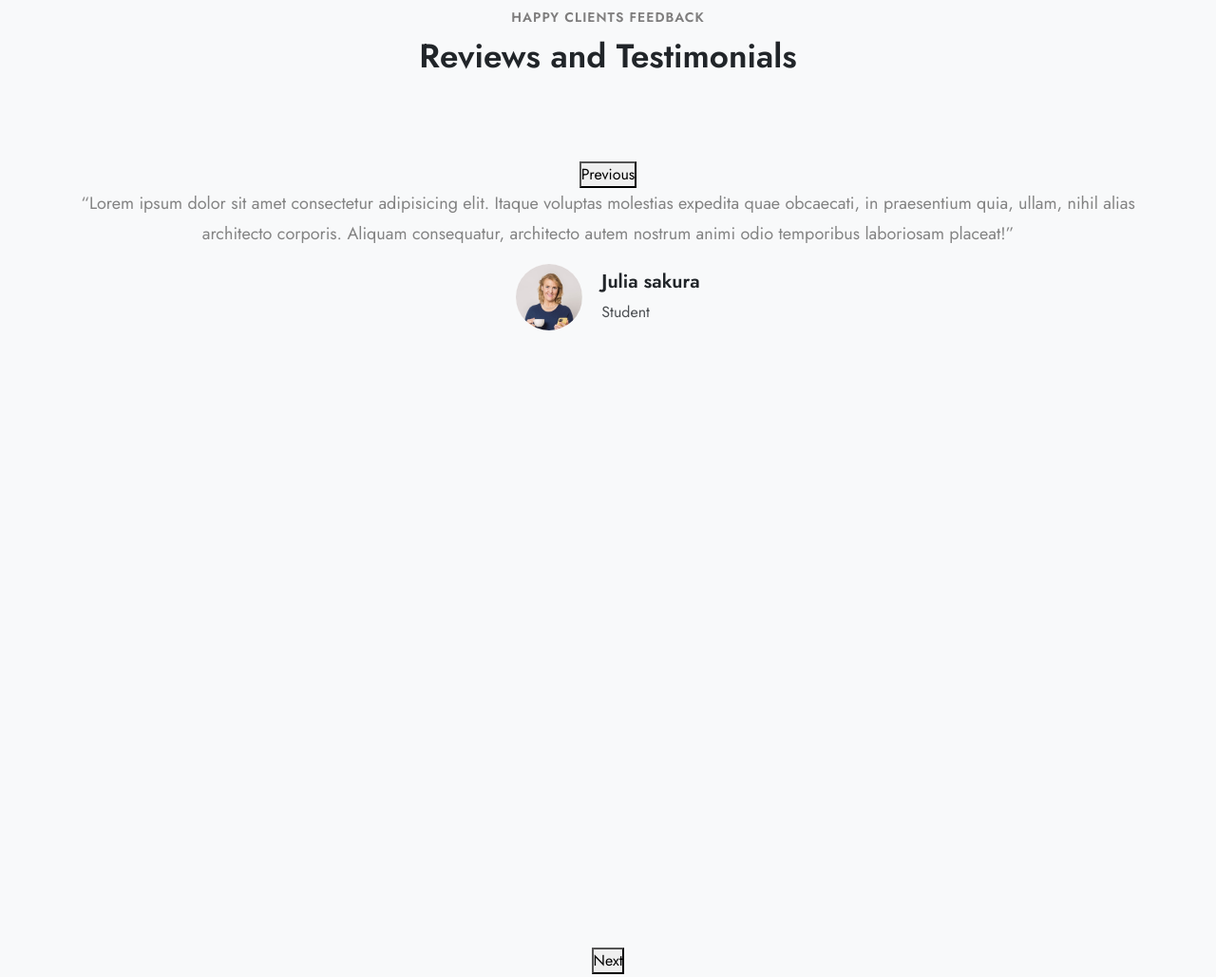
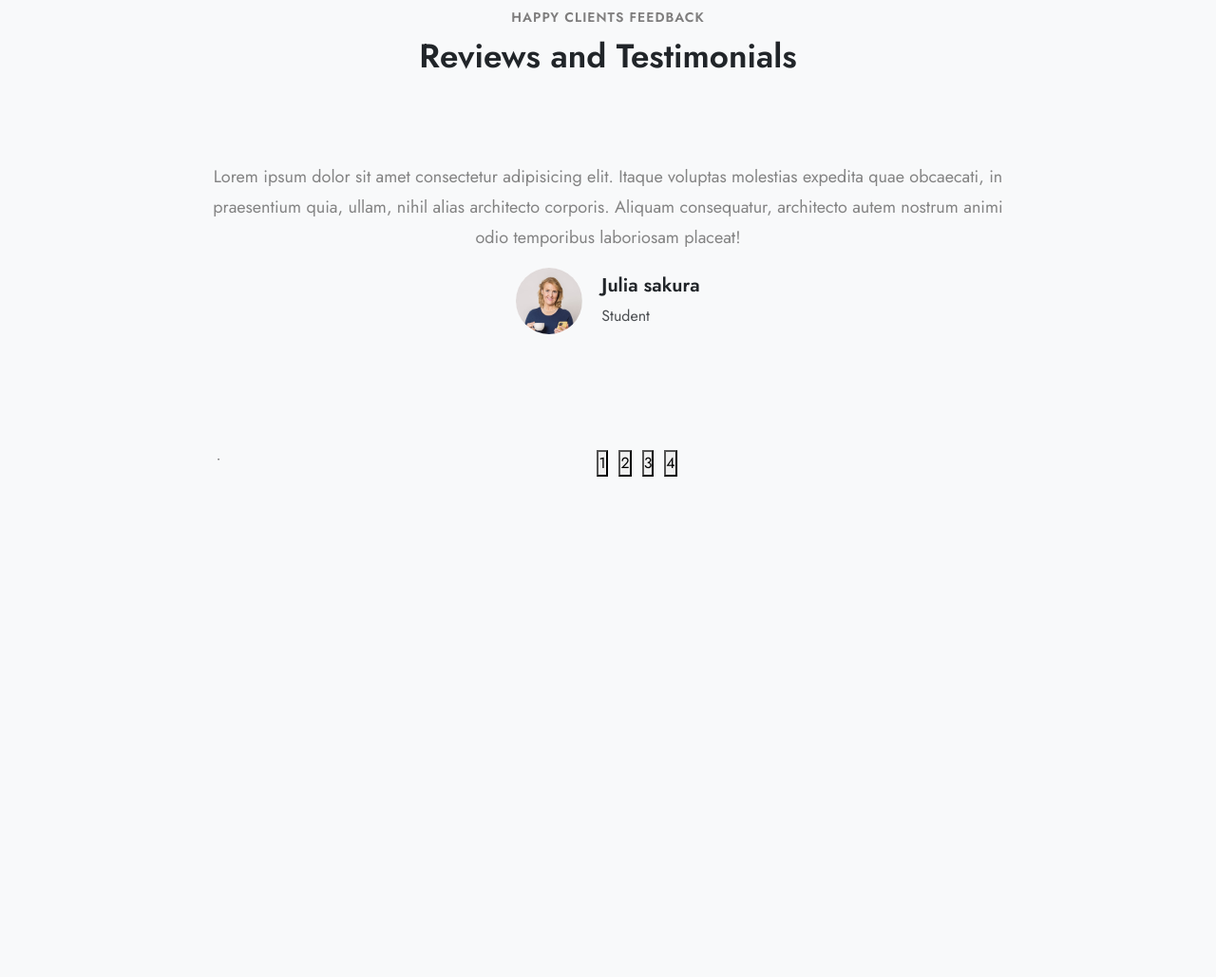
Before and after one commit to ducanhRabbit/bc28_capstone-1, a plain HTML site: page index.html in a window 1280 px wide. Shown: the part 1475-2504 px from the top of the page at 95% size. Drawn offline with nearby package versions, Linux system fonts and the light colour scheme.

Commit message:
Chinh sua

```diff
--- a/css/style.css
+++ b/css/style.css
@@ -156,7 +156,7 @@ html {}
     position: relative;
 }
 
-.banner__overlay{
+.banner__overlay {
     position: absolute;
     top: 0;
     left: 0;
@@ -207,12 +207,12 @@ html {}
 }
 
 
-.slide__content{
+.slide__content {
     position: relative;
     z-index: 30;
 }
 
-.slide__title{
+.slide__title {
     max-width: 800px;
     font-size: 65px;
     margin-bottom: 18px;
@@ -222,7 +222,7 @@ html {}
     z-index: 30;
 }
 
-.slide__text{
+.slide__text {
     font-size: 20px;
     line-height: 30px;
     color: #fff;
@@ -231,7 +231,7 @@ html {}
     letter-spacing: 0.3px;
 }
 
-.slide__btn{
+.slide__btn {
     padding: 15px 50px;
     background-color: var(--primary-color);
     border-radius: 8px;
@@ -254,20 +254,29 @@ html {}
     border-color: #00732c;
 }
 
-.btn-check:focus+.btn-primary,.btn-primary:focus {
+.btn-check:focus+.btn-primary,
+.btn-primary:focus {
     color: #fff;
     background-color: #008030;
     border-color: #00732c;
     box-shadow: 0 0 0 0.2rem rgb(38 179 92 / 50%);
 }
 
-.btn-check:active+.btn-primary,.btn-check:checked+.btn-primary,.btn-primary.active,.btn-primary:active,.show>.btn-primary.dropdown-toggle {
+.btn-check:active+.btn-primary,
+.btn-check:checked+.btn-primary,
+.btn-primary.active,
+.btn-primary:active,
+.show>.btn-primary.dropdown-toggle {
     color: #fff;
     background-color: #008030;
     border-color: #00732c;
 }
 
-.btn-check:active+.btn-primary:focus,.btn-check:checked+.btn-primary:focus,.btn-primary.active:focus,.btn-primary:active:focus,.show>.btn-primary.dropdown-toggle:focus {
+.btn-check:active+.btn-primary:focus,
+.btn-check:checked+.btn-primary:focus,
+.btn-primary.active:focus,
+.btn-primary:active:focus,
+.show>.btn-primary.dropdown-toggle:focus {
     box-shadow: 0 0 0 0.2rem rgb(38 179 92 / 50%);
 }
 
@@ -279,7 +288,7 @@ html {}
     width: 100%;
 }
 
-.shape path{
+.shape path {
     fill: var(--bg-color);
 }
 
@@ -414,7 +423,7 @@ html {}
     background-image: linear-gradient(-224deg, #e77654, #e5529a);
 }
 
- .progress-bar::before{
+.progress-bar::before {
     content: "";
     height: 28px;
     width: 28px;
@@ -422,7 +431,7 @@ html {}
     opacity: .3;
 }
 
-.progress-bar::after{
+.progress-bar::after {
     content: "";
     height: 13px;
     width: 13px;
@@ -430,7 +439,8 @@ html {}
     background-color: var(--bg-color);
 }
 
-.progress-bar-1::before,.progress-bar-1::after{
+.progress-bar-1::before,
+.progress-bar-1::after {
     position: absolute;
     right: 20%;
     top: 90%;
@@ -438,7 +448,8 @@ html {}
     transform: translate(50%, -50%)
 }
 
-.progress-bar-2::before,.progress-bar-2::after{
+.progress-bar-2::before,
+.progress-bar-2::after {
     position: absolute;
     right: 5%;
     top: 90%;
@@ -446,7 +457,8 @@ html {}
     transform: translate(50%, -50%)
 }
 
-.progress-bar-3::before,.progress-bar-3::after{
+.progress-bar-3::before,
+.progress-bar-3::after {
     position: absolute;
     right: 40%;
     top: 90%;
@@ -454,7 +466,8 @@ html {}
     transform: translate(50%, -50%)
 }
 
-.progress-bar-4::before,.progress-bar-4::after{
+.progress-bar-4::before,
+.progress-bar-4::after {
     position: absolute;
     right: 15%;
     top: 90%;
@@ -464,18 +477,53 @@ html {}
 
 
 /* Feedback  */
-.feedback__bg{
+.feedback__bg {
     background-color: #f8f9fa;
 }
 
-.feedback__content{
+.feedback__inner {
     padding: 40px 30px;
-    max-width: 900px;
-    margin: auto;
+    max-width: 900px !important;
     text-align: center;
+    position: relative;
 }
 
-.feedback__item blockquote{
+.slick-dots {
+    position: absolute;
+    bottom: 500px;
+    list-style: none;
+    display: block;
+    text-align: center;
+    padding: 0;
+    width: 100%;
+ }
+
+ .slick-dots li {
+     display: inline-block;
+     text-align: center;
+     height: 20px;
+     width: 20px;
+     margin: 0 2px;
+     padding: 0;
+     cursor: pointer;
+}
+
+.slick-dots li button::before {
+        position: absolute;
+        top: 0;
+        left: 0;
+        content: "•";
+        width: 20px;
+        height: 20px;
+        font-family: "slick";
+        font-size: 6px;
+        line-height: 20px;
+        text-align: center;
+        color: black;
+        opacity: 0.25;
+}
+
+.feedback__item blockquote {
     text-align: center;
 }
 
@@ -484,9 +532,10 @@ html {}
     line-height: 32px;
     color: var(--font-color);
     opacity: .8;
+    quotes: none;
 }
 
-.fb__content{
+.fb__content {
     display: grid;
     grid-auto-flow: column;
     justify-content: center;
@@ -494,7 +543,7 @@ html {}
     grid-gap: 20px;
 }
 
-.fb__img{
+.fb__img {
     width: 70px;
     height: 70px;
     display: inline-block;
@@ -503,20 +552,21 @@ html {}
     border-radius: 50%;
 }
 
-.fb__info{
+.fb__info {
     align-self: center;
 }
 
-.fb__info h3{
+.fb__info h3 {
     font-weight: 600;
     font-size: 20px;
 }
 
-.fb__info p{
+.fb__info p {
     font-style: normal;
     margin-bottom: 0;
     opacity: 0.8;
 }
+
 
 
 
@@ -535,11 +585,11 @@ html {}
 
 }
 
-.card__header img{
+.card__header img {
     width: 100%;
 }
 
-.card__header img:hover{
+.card__header img:hover {
     transform: scale(1.1);
     transition: 0.4s ease-in-out;
     cursor: pointer;
@@ -548,6 +598,7 @@ html {}
 .card__body {
     min-height: 1px;
     padding: 1rem 1.25rem;
+    transition: all 0.3s linear;
 }
 
 .card__body p a {
@@ -566,9 +617,9 @@ html {}
     margin-top: 10px;
 }
 
-.card__body a:hover{
+.card__body a:hover {
     color: #009f4d;
-    transition: all 0.3s linear;
+
 }
 
 .card__body p a:hover {
@@ -599,19 +650,19 @@ html {}
     text-transform: capitalize;
 }
 
-.card__icon a:hover{
+.card__icon a:hover {
     color: #009f4d;
     transition: all 0.2s linear;
 }
 
-.card__date{
+.card__date {
     line-height: 27px;
     color: var(--font-color);
     opacity: .8;
 }
 
 /* Subcribe  */
-.subcribe{
+.subcribe {
     background-image: url(../img/map.png);
     background-color: #151421;
     background-size: contain;
@@ -619,24 +670,24 @@ html {}
     background-position: center;
 }
 
-.sub__title{
+.sub__title {
     max-width: 700px;
     margin: 0 auto;
 }
 
-.sub__title h3{
+.sub__title h3 {
     color: #fff;
     font-size: 35px;
     line-height: 45px;
     font-weight: 700;
 }
 
-.sub__title p{
+.sub__title p {
     color: #eee;
     opacity: 0.8;
 }
 
-.form-sub{
+.form-sub {
     position: relative;
     display: grid;
     grid-template-columns: 50px 1fr auto;
@@ -644,7 +695,7 @@ html {}
     margin: auto;
 }
 
-.input-group-text{
+.input-group-text {
     color: #999;
     background-color: rgba(0, 0, 0, 0.25);
     border-color: rgba(255, 255, 255, 0.15);
@@ -653,7 +704,7 @@ html {}
     border-bottom-right-radius: 0;
 }
 
-.form-sub input{
+.form-sub input {
     padding: 14px 20px;
     font-size: 16px;
     line-height: 28px;
@@ -668,7 +719,7 @@ html {}
     border-left: none;
 }
 
-.btn_sub{
+.btn_sub {
     border-top-left-radius: 0;
     border-bottom-left-radius: 0;
     padding: 0 25px;
@@ -676,18 +727,18 @@ html {}
 }
 
 /* Footer  */
-footer{
+footer {
     background: #151421;
     border-top: 1px solid rgba(249, 249, 249, 0.1);
 }
 
-.footer__1 p{
+.footer__1 p {
     font-size: 18px;
     line-height: 28px;
     color: #97a1a9;
 }
 
-.footer__logo span{
+.footer__logo span {
     color: var(--primary-color);
     margin-right: 5px;
     vertical-align: bottom;
@@ -705,13 +756,13 @@ footer{
     opacity: .6;
 }
 
-.footer__social a:hover{
+.footer__social a:hover {
     transition: 0.3s;
     color: #fff;
     opacity: 1;
 }
 
-.logo__bottom{
+.logo__bottom {
     color: #eee !important;
     text-transform: none;
     display: block;
@@ -721,7 +772,7 @@ footer{
     opacity: .9;
 }
 
-.footer__title{
+.footer__title {
     font-size: 22px;
     line-height: 28px;
     margin-bottom: 25px;
@@ -732,7 +783,7 @@ footer{
     letter-spacing: .5px;
 }
 
-.info__link{
+.info__link {
     font-size: 18px;
     line-height: 28px;
     color: #97a1a9;
@@ -740,22 +791,22 @@ footer{
     text-decoration: none;
 }
 
-.info__link:hover{
+.info__link:hover {
     color: #fff;
     opacity: 1;
     transition: all 0.4s linear;
 }
 
-.footer__2 ul{
+.footer__2 ul {
     margin: 0;
     padding: 0;
 }
 
-.footer__categories li{
+.footer__categories li {
     margin-bottom: 10px;
 }
 
-.footer__categories a{
+.footer__categories a {
     text-decoration: none;
     font-size: 18px;
     line-height: 28px;
@@ -763,18 +814,18 @@ footer{
     opacity: .8;
 }
 
-.footer__categories a:hover{
+.footer__categories a:hover {
     color: #fff;
     opacity: 1;
     transition: all 0.4s linear
 }
 
-.footer__copyright{
+.footer__copyright {
     padding: 1.5em 0;
     border-top: 1px solid rgba(249, 249, 249, 0.1);
 }
 
-.footer__copyright p{
+.footer__copyright p {
     align-self: center;
     color: #7f8a94;
     font-size: 17px;
@@ -783,7 +834,7 @@ footer{
     margin: 0;
 }
 
-.footer__copyright a{
+.footer__copyright a {
     text-decoration: none;
     font-size: 18px;
     line-height: 28px;
@@ -791,28 +842,38 @@ footer{
     opacity: 0.8;
 }
 
-.footer__copyright a:hover{
+.footer__copyright a:hover {
     color: #fff;
 }
 
-#movetop{
+.movetop {
     position: fixed;
     bottom: 20px;
     right: 20px;
+    visibility: hidden;
+    opacity: 0;
+}
+
+.movetop i {
     cursor: pointer;
+    font-size: 22px;
     color: #fff;
     width: 50px;
     height: 50px;
+    text-align: center;
     background: var(--primary-color);
-    line-height: 36px;
-    border-radius: 35px;
+    line-height: 45px;
+    border-radius: 50%;
+
 }
 
-#movetop span{
-   font-size: 22px;
-   position: absolute;
-   top: 14px;
-   left: 17px;
+.cd-top--is-visible {
+    visibility: visible;
+    opacity: 1;
+}
+
+.cd-top--fade-out {
+    opacity: .5;
 }
 
 /* Media query */
--- a/index.html
+++ b/index.html
@@ -237,7 +237,7 @@
                 <h5 class="title-small text-center mb-1">Happy Clients Feedback</h5>
                 <h3 class="title-big text-center mb-sm-5 mb-4">Reviews and Testimonials</h3>
                 <div class="feedback__slide">
-                    <div class="container feedback__content">
+                    <div class="container feedback__inner">
                         <div class="feedback__item active">
                             <blockquote>
                                 <q>Lorem ipsum dolor sit amet consectetur adipisicing elit. Itaque voluptas molestias
@@ -272,7 +272,7 @@
                                 </div>
                             </div>
                         </div>
-                        <div class=" feedback__item">
+                        <div class="feedback__item">
                             <blockquote>
                                 <q>Lorem ipsum dolor sit amet consectetur adipisicing elit. Itaque voluptas molestias
                                     expedita quae obcaecati, in praesentium quia, ullam, nihil alias architecto
@@ -515,8 +515,8 @@
                     <a href="#">W3Layouts.</a>
                 </p>
             </div>
-            <a href="#" id="movetop" class="cd-top text-replace js-cd-top">
-                <span class="fa-solid fa-angle-up"></span>
+            <a href="#" class="movetop cd-top text-replace js-cd-top">
+                <i class="fa-solid fa-angle-up"></i>
             </a>
         </section>
     </footer>
@@ -558,15 +558,25 @@
         });
     </script>
     <script>
-            $('.feedback__content').slick({
+        $(document).ready(function () {
+            $('.feedback__inner').slick({
+                centeredSlides: true,
                 slidesToShow: 1,
                 slidesToScroll: 1,
-
-
+                arrows: false,
+                draggable: true,
+                dots: true,
+                swipe: true,
+                adaptiveHeight: true,
             });
-
+        });
     </script>
     <script src="./js/index.js"></script>
+
+    <!-- Back-to-top -->
+    <script src="./js/main-backToTop.js"></script>
+    <script src="./js/util.js"></script>
+
 
 </body>
 
```
Lines whose indentation alone changed are shown as unchanged.
